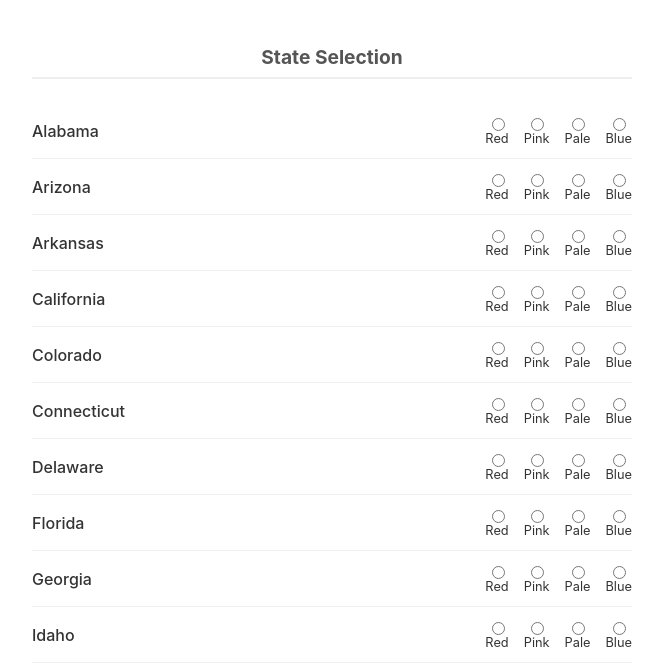
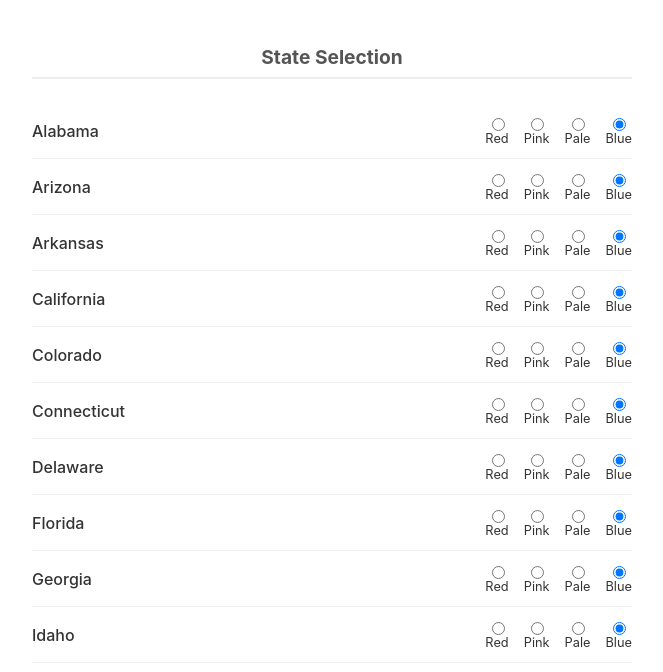
Before and after one commit to ahbryan/carpool-heat-map, a plain HTML site: page index.html in a window 1280 px wide. Shown: the part 127-799 px from the top of the page, without its empty margins (308-971 px from the left). Drawn offline with Linux system fonts and the light colour scheme.

Commit message:
Default state selection to blue

```diff
--- a/index.html
+++ b/index.html
@@ -68,7 +68,7 @@
             <label><input type="radio" name="${state}" value="Red"> Red</label>
             <label><input type="radio" name="${state}" value="Pink"> Pink</label>
             <label><input type="radio" name="${state}" value="Pale"> Pale</label>
-            <label><input type="radio" name="${state}" value="Blue"> Blue</label>
+            <label><input type="radio" name="${state}" value="Blue" checked> Blue</label>
         `;
         statesContainer.appendChild(row);
     });
```
